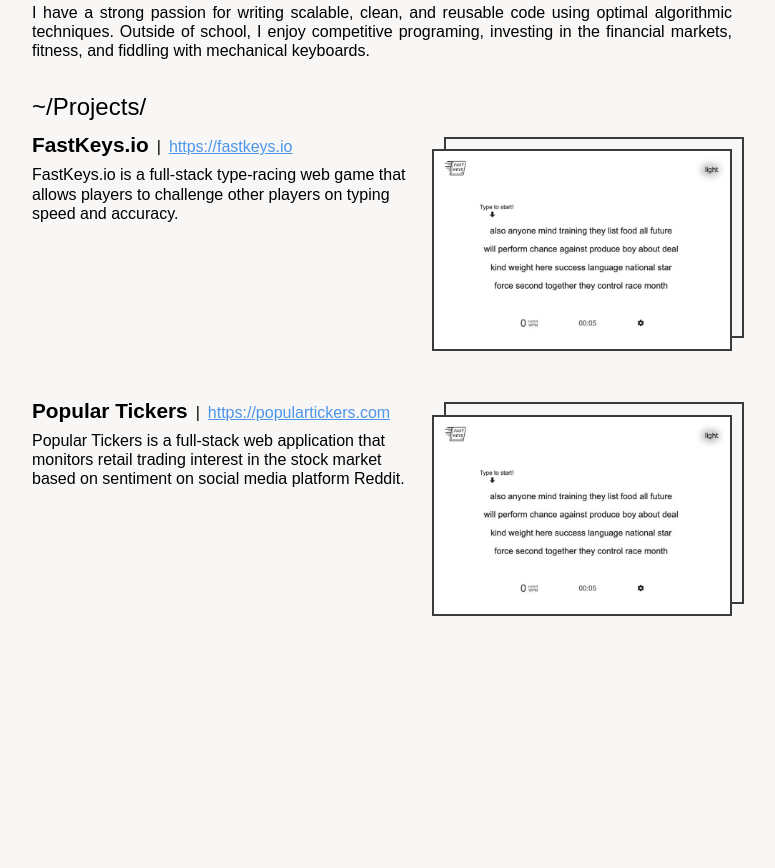
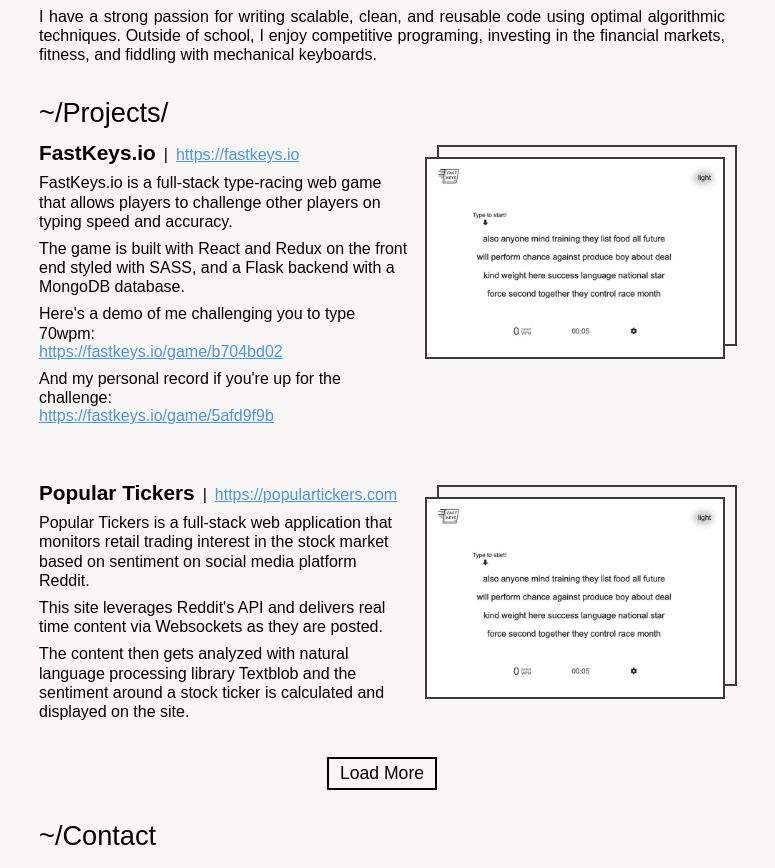
Before and after one commit to davidc360/davidcao.sh, a React (Create React App) app: page / in a window 1280 px wide. Shown: the part 408-1276 px from the top of the page, without its empty margins (258-1033 px from the left). Before the commit the page ends 1080 px from the top, so only its background shows below. Built offline with nearby package versions, Linux system fonts and the light colour scheme.

Commit message:
changed load more button style and added contact section

```diff
--- a/src/App.js
+++ b/src/App.js
@@ -2,6 +2,7 @@
 import Greeting from './Greeting'
 import About from './About'
 import Projects from './Projects'
+import Contact from './Contact'
 import "react-image-gallery/styles/css/image-gallery.css";
 
 function App() {
@@ -10,6 +11,7 @@
           <Greeting />
           <About />
           <Projects />
+          <Contact />
       </div>
   )
 }
--- a/src/App.sass
+++ b/src/App.sass
@@ -8,13 +8,14 @@
     align-items: center
 
     > div
-        max-width: 700px
+        max-width: 750px
         padding-left: 2rem
         padding-right: 2rem
         margin-top: 2rem
+        box-sizing: border-box
 
 .heading
-    font-size: 1.5rem
+    font-size: 1.7rem
     margin-bottom: 0.5rem
     // text-decoration: underline
 
--- /dev/null
+++ b/src/Contact.js
@@ -0,0 +1,10 @@
+import React from 'react'
+import './Contact.sass'
+
+export default function () {
+    return (
+        <div className="contactCtn">
+            <div className="heading">~/Contact</div>
+        </div>
+    )
+}
--- /dev/null
+++ b/src/Contact.sass
@@ -0,0 +1,2 @@
+.contactCtn
+    width: 100%
--- a/src/Greeting.js
+++ b/src/Greeting.js
@@ -80,7 +80,6 @@
         // stop decrementing and start incrementing
         clearInterval(decrementInterval.current)
         startIncrement()
-        console.log(seen_greetings.current)
     }, [subTextChoice])
 
 
--- a/src/Projects.js
+++ b/src/Projects.js
@@ -8,24 +8,8 @@
     return (
         <div className="projectsCtn">
             <div className="heading">~/Projects/</div>
-            <Project
-                title="FastKeys.io"
-                description="FastKeys.io is a full-stack type-racing web game that allows players to challenge other players on typing speed and accuracy."
-                link="https://fastkeys.io"
-                images={[
-                    { original: light },
-                    { original: light2 }
-                ]}
-            />
-            <Project
-                title="Popular Tickers"
-                description="Popular Tickers is a full-stack web application that monitors retail trading interest in the stock market based on sentiment on social media platform Reddit."
-                link="https://populartickers.com"
-                images={[
-                    { original: light },
-                    { original: light2 }
-                ]}
-            />
+            {projects}
+            <div className="loadMore">Load More</div>
         </div>
     )
 }
@@ -36,8 +20,8 @@
             <div className="projectLeft">
                 <span className="projectTitle">{title}</span>
                 <span className="titleDivider">|</span>
-                <a className="link" href={link}>{link}</a>
-                <p className="projectDescription">{description}</p>
+                <a className="link" href={link} target="_blank">{link}</a>
+                <div className="projectDescription">{description}</div>
             </div>
             <div className="projectRight">
                 <div className="projectGallery">
@@ -49,6 +33,7 @@
                             autoPlay={true}
                             showThumbnails={false}
                             showNav={false}
+                            slideInterval={2000 + Math.random() * 2000}
                             />
                         <div className="secondBorder"></div>
                     </div>
@@ -57,3 +42,56 @@
         </div>
     )
 }
+
+const projects = [
+    <Project
+            title="FastKeys.io"
+            key="FastKeys.io"
+            description={(
+                <>
+                <p>
+                    FastKeys.io is a full-stack type-racing web game that allows players to challenge other players on typing speed and accuracy.
+                </p>
+                <br />
+                <p>
+                    The game is built with React and Redux on the front end styled with SASS, and
+                    a Flask backend with a MongoDB database.
+                </p>
+                <br />
+                <p> Here's a demo of me challenging you to type 70wpm: </p>
+                <a href="https://fastkeys.io/game/b704bd02" target="_blank">https://fastkeys.io/game/b704bd02</a>
+                <br />
+                <p> And my personal record if you're up for the challenge:</p>
+                <a href="https://fastkeys.io/game/5afd9f9b" target="_blank">https://fastkeys.io/game/5afd9f9b</a>
+                </>
+            )}
+            link="https://fastkeys.io"
+            images={[
+                { original: light },
+                { original: light2 }
+            ]}
+        />,
+        <Project
+            title="Popular Tickers"
+            key="Popular Tickers"
+            description={(
+                <>
+                <p> Popular Tickers is a full-stack web application that monitors retail trading interest in the stock market based on sentiment on social media platform Reddit. </p>
+                <br />
+                <p>
+                    This site leverages Reddit's API and delivers real time content via Websockets as they are posted.
+                </p>
+                <br />
+                <p>
+                    The content then gets analyzed with natural language processing library Textblob and the sentiment around
+                        a stock ticker is calculated and displayed on the site.
+                </p>
+                </>
+            )}
+            link="https://populartickers.com"
+            images={[
+                { original: light },
+                { original: light2 }
+            ]}
+        />
+]
--- a/src/Projects.sass
+++ b/src/Projects.sass
@@ -22,7 +22,9 @@
 
 .projectRight
     @media only screen and (max-width: 699px)
-        padding-left: 15%
+        margin-top: 1em
+        display: flex
+        justify-content: center
 
 .projectGallery
     padding-top: 1em
@@ -40,3 +42,23 @@
     left: 0.6em
     border: 2px solid #3b3b3b
     z-index: -1
+
+.loadMore
+    display: block
+    font-size: 1.1em
+    width: 5em
+    text-align: center
+    padding: 0.2em 0.5em
+    box-shadow: 0 0 0 2px black
+    transition: box-shadow 0.1s ease-out
+    margin: 0 auto
+    margin-top: -1em
+    user-select: none
+
+    &:hover
+        cursor: pointer
+        box-shadow: 0 0 0 4px black
+
+    &:active
+        background-color: lightgray
+        box-shadow: 0 0 0 4px #4b95eb
```
